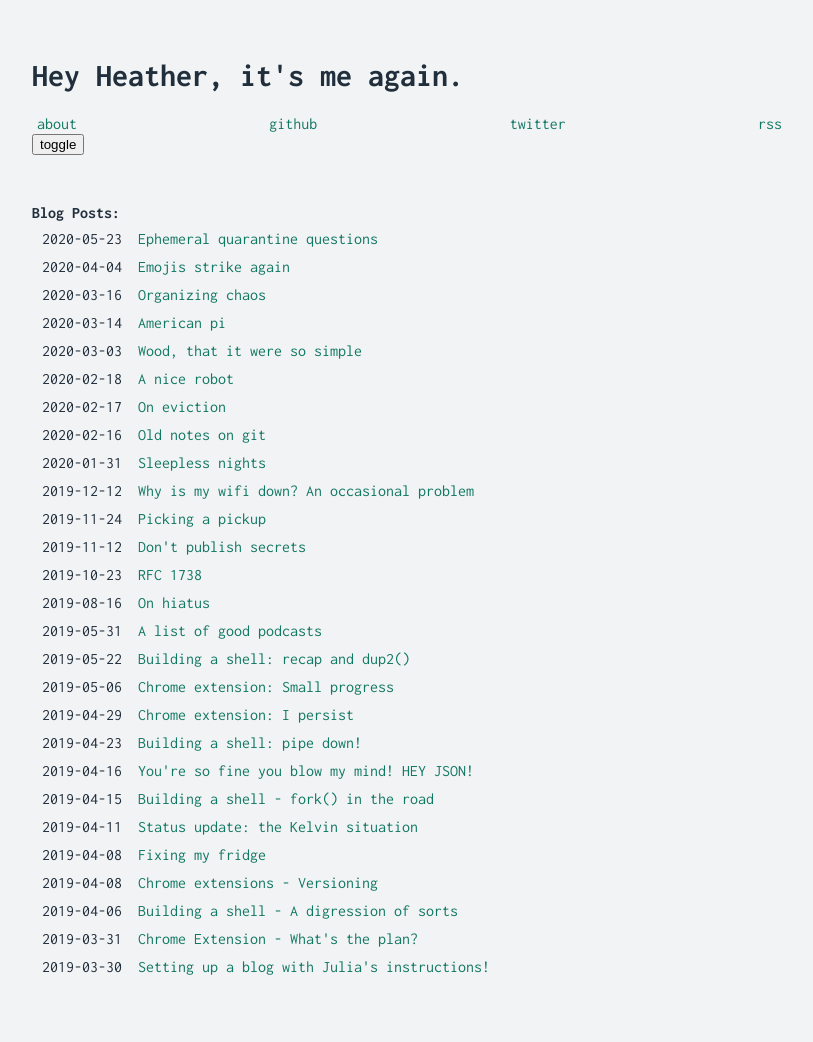
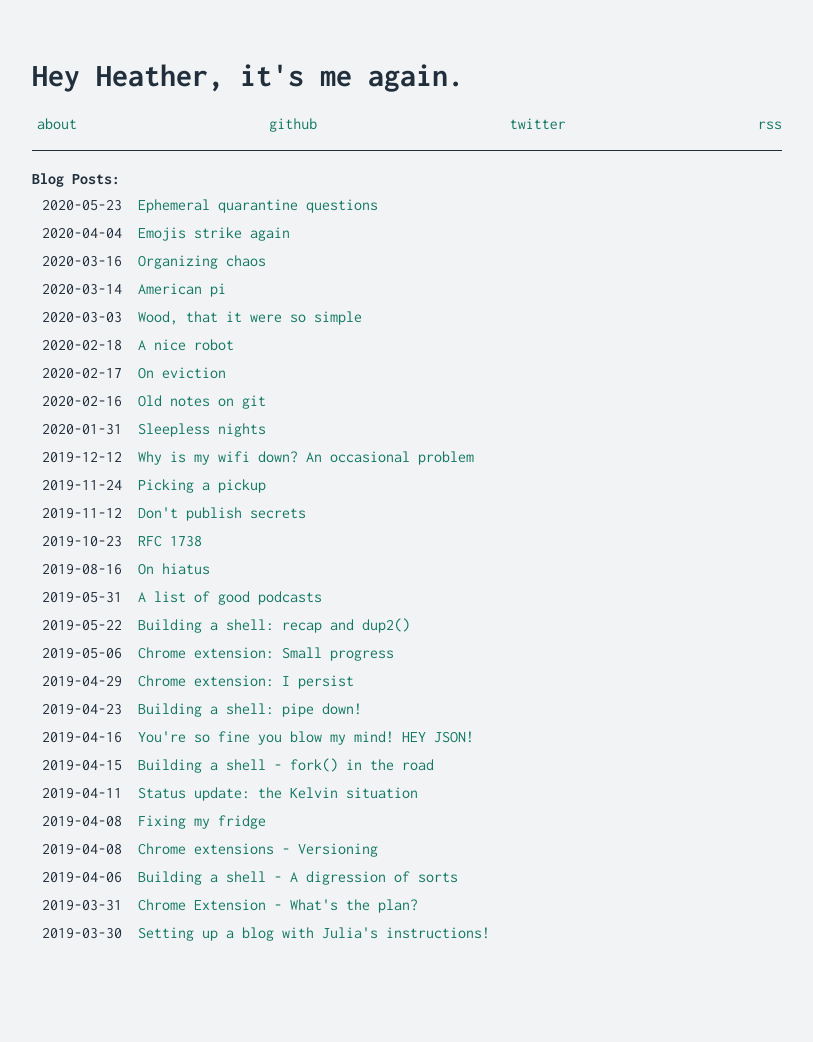
Before and after one commit to dolliars/heyheather, a Jekyll site: the page built from index.html, in a window 1280 px wide. Shown: the whole page, without its empty margins (233-1046 px from the left). Built offline with Jekyll 4.4.1, drawn with Linux system fonts in a browser that asks for light colours; after the commit the page ends 1008 px from its top, so only the background shows below that.

Commit message:
Modify header and change styling
This adds the header to the post pages and re-styles the elements

```diff
--- /dev/null
+++ b/_includes/navigation.html
@@ -0,0 +1,16 @@
+<nav class="nav" role="navigation">
+  <ul class="nav__list">
+    {%- for item in site.data.navigation %}
+    <li class="nav__item"><a href="{{ item.url }}">{{ item.title }}</a></li>
+    {%- endfor %}
+  </ul>
+</nav>
+
+{%- if page.title %}
+<div class="post">
+  <div class="post_details">
+    <h1 class="post__title">{{ page.title }}</h1>
+    <p class="post__date">{{ page.date | date: '%B %-d, %Y' }}</p>
+    <a class="post__back" href="/">&lt;-- home</a>
+  </div>
+{% endif -%}
--- a/_layouts/default.html
+++ b/_layouts/default.html
@@ -20,6 +20,10 @@
 
 <body>
   <div class="wrapper">
+    <header class="header">
+      <h1 class="header__site-title">{{ site.title }}</h1>
+      {% include navigation.html %}
+    </header>
     {{ content }}
   </div>
   <script src="/assets/js/darkmode.js"></script>
--- a/assets/css/main.scss
+++ b/assets/css/main.scss
@@ -106,14 +106,30 @@ span.date {
 
 
 .header {
-  padding-bottom: 50px;
+
   @media screen and (max-width: $br) {
     display: block;
   }
-  h1 {
+
+  &__site-title {
     font-size: 2em;
     margin-bottom: 0.75em;
+
+    @media screen and (max-width: $br) {
+      font-size: 1.5em;
+    }
   }
+
+  .nav {
+    border-bottom: 1px solid var(--foreground);
+    padding-bottom: 1em;
+    margin-bottom: 1.25em;
+
+    @media screen and (max-width: $br) {
+      margin-bottom: 1.25em;
+    }
+  }
+
   ul {
     margin-top: 10px;
     display: flex;
@@ -125,6 +141,7 @@ span.date {
       padding-left: 5px;
     }
   }
+
   .nav__item {
 
     &:hover::after {
@@ -147,23 +164,23 @@ span.date {
 }
 
 .post {
-  padding-bottom: 30px;
+  &_details {
+    margin-bottom: 1.1em;
+  }
   &__title {
     font-size: 1.6em;
     font-weight: 700;
-    text-decoration: underline;
     margin-top: 20px;
-    margin-bottom: 5px;
+    margin-bottom: 0.5em;
   }
   &__date {
-    font-size: 1em;
-    font-style: italic;
+    font-size: 1.1em;
+    margin-bottom: 0.75em;
   }
   &__EOF {
     text-align: center;
   }
   &__content {
-    padding-top: 40px;
     h1,
     h2 {
       font-size: 1.25em;
@@ -263,7 +280,8 @@ span.date {
       border-bottom: 1px dashed var(--background);
     }
   }
-  .post__navigation {
+
+  &__navigation {
     margin-top: 2em;
     display: grid;
     grid-template-columns: 50% 50%;
@@ -284,7 +302,8 @@ span.date {
       }
     }
   }
-  .post__return {
+
+  &__return {
     text-align: center;
     margin-top: 2em;
   }
--- a/index.html
+++ b/index.html
@@ -2,19 +2,6 @@
 layout: default
 ---
 
-<header class="header">
-  <h1>{{ site.title }}</h1>
-  <nav class="nav" role="navigation">
-    <ul class="nav__list">
-      {%- for item in site.data.navigation %}
-      <li class="nav__item"><a href="{{ item.url }}">{{ item.title }}</a></li>
-      {%- endfor %}
-    </ul>
-  </nav>
-  <button class="header__toggle" id="dark-mode-toggle" title="Switch theme dark/light">
-    <i class="header__icon">toggle</i>
-  </button>
-</header>
 <main class="blog" role="main">
   <h1>Blog Posts:</h1>
   <ul>
```
Also changed, not shown: _layouts/post.html (+0 -7 lines).
